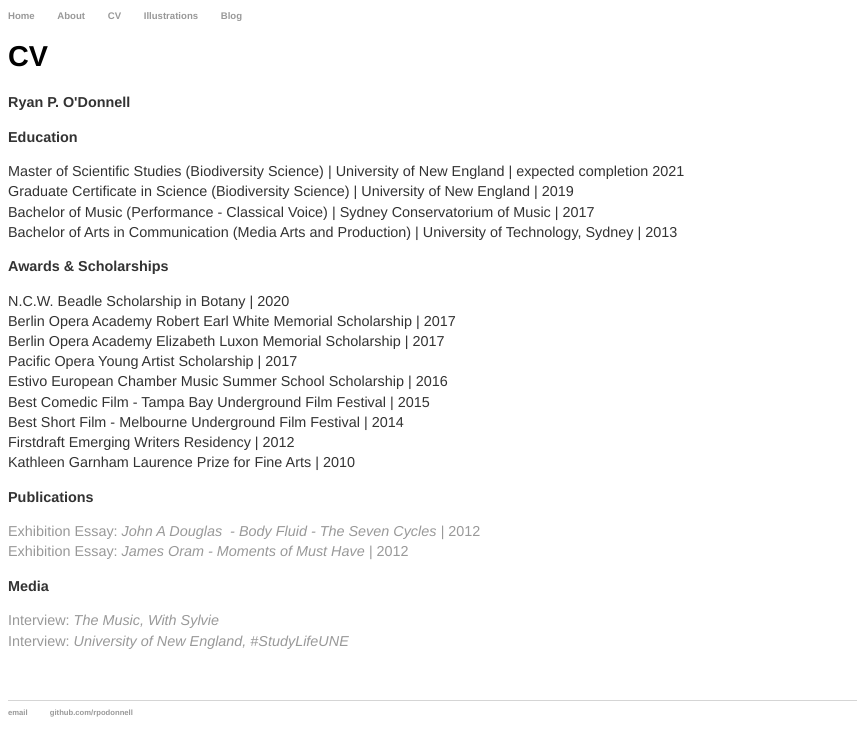
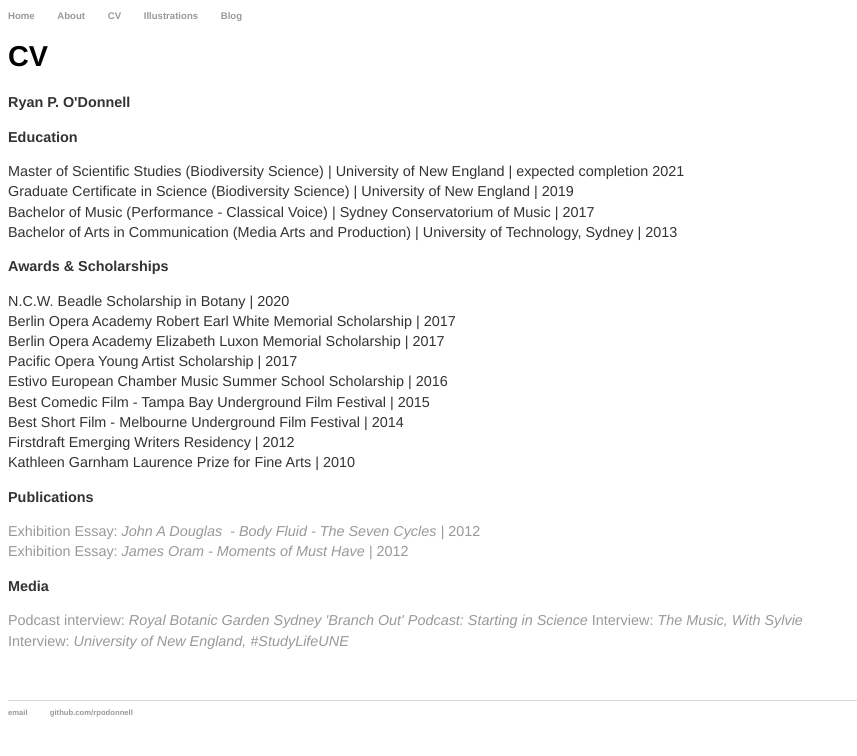
Before and after one commit to rpodonnell/rpodonnell.github.io, a Jekyll site: the page built from cv/index.html, in a window 1280 px wide. Shown: the top 756 px of the page, without its empty margins (0-857 px from the left). Built offline with Jekyll 4.4.1, drawn with Linux system fonts in a browser that asks for light colours.

Commit message:
Update index.html

```diff
--- a/cv/index.html
+++ b/cv/index.html
@@ -12,6 +12,10 @@
 <p><strong>Publications</strong></p>
 <p><a href="JAD_BODY_FLUIDfinal.pdf">Exhibition Essay: <em>John A Douglas&nbsp; - Body Fluid - The Seven Cycles |&nbsp;</em>2012</a><br /><a href="JamesOramMomentsofmusthave_RS.pdf">Exhibition Essay: <em>James Oram - Moments of Must Have | </em>2012</a><em><br /></em></p>
 <p><strong>Media</strong></p>
-<p><a href="https://themusicwithsylvie.com/2020/08/29/the-guy-with-all-the-gifts/">Interview: <em>The Music, With Sylvie</em><br /></a><a href="https://www.facebook.com/UniNewEngland/posts/10158232724220926">Interview: <em>University of New England, #StudyLifeUNE</em></a></p>
+<p>
+<a href="https://www.rbgsyd.nsw.gov.au/Science/Branch-Out/Starting-in-Science"> Podcast interview: <em>Royal Botanic Garden Sydney 'Branch Out' Podcast: Starting in Science</em></a>
+<a href="https://themusicwithsylvie.com/2020/08/29/the-guy-with-all-the-gifts/">Interview: <em>The Music, With Sylvie</em><br /></a>
+<a href="https://www.facebook.com/UniNewEngland/posts/10158232724220926">Interview: <em>University of New England, #StudyLifeUNE</em></a>
+</p>
 <p>&nbsp;</p>
 </div><!-- /.blurb -->
```
